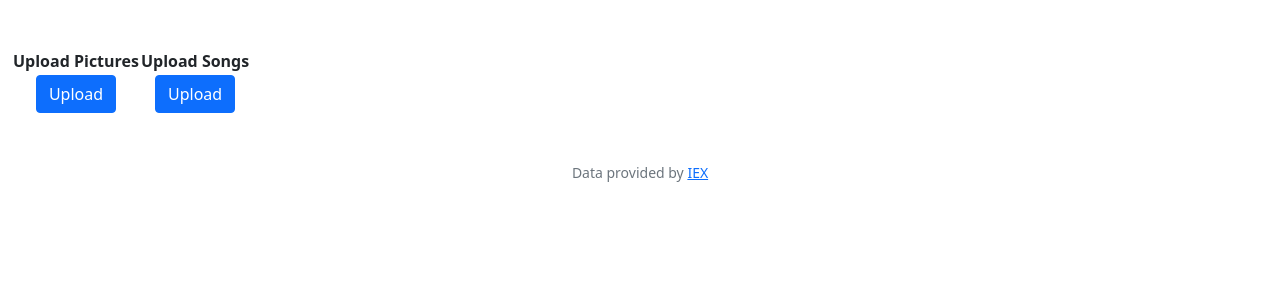
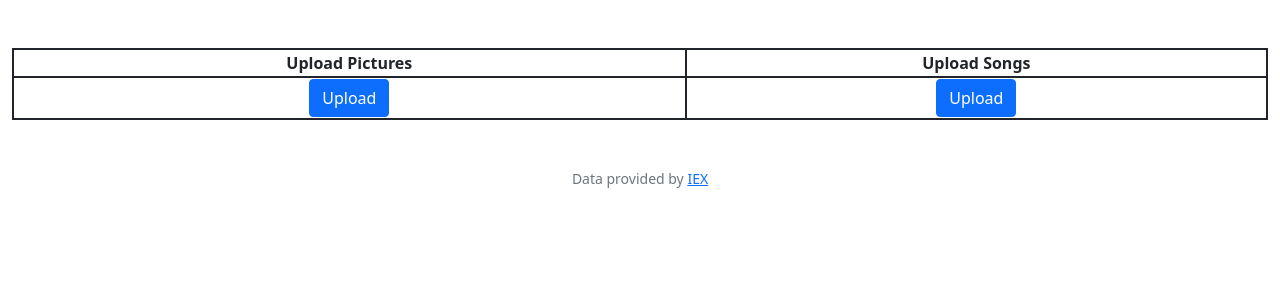
Before and after one commit to kumarpreetham09/CS50-Projects, a Flask app: page /upload in a window 1280 px wide. Shown: the part 76-376 px from the top of the page. Run offline with Flask 3, Linux system fonts and the light colour scheme; a user stored in the database is signed in; some libraries are stand-ins or nearby versions.

Commit message:
Sun, Jul 23, 2023, 6:13 PM +08:00

```diff
--- a/project/static/styles.css
+++ b/project/static/styles.css
@@ -26,3 +26,11 @@ nav .navbar-brand .purple
 {
     color: #800080;
 }
+
+table, th, td {
+    border: 2px solid;
+  }
+
+  table {
+    width: 100%;
+  }
```
